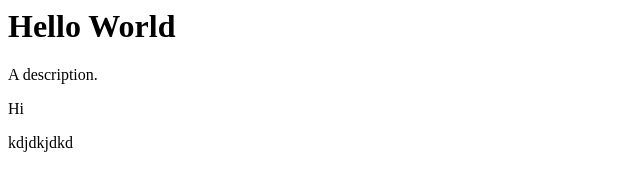
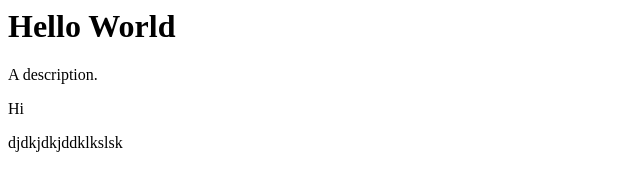
Before and after one commit to limedaring/gitvideo, a plain HTML site: page index.html in a window 1280 px wide. Shown: the full height of the page, 0-640 px from the left. Drawn offline with Linux system fonts and the light colour scheme.

Commit message:
Edited desc

```diff
--- a/index.html
+++ b/index.html
@@ -3,6 +3,6 @@
         <h1>Hello World</h1>
         <p>A description.</p>
         <p>Hi</p>
-        <p>kdjdkjdkd</p>
+        <p>djdkjdkjddklkslsk</p>
     </body>
 </html>
```
